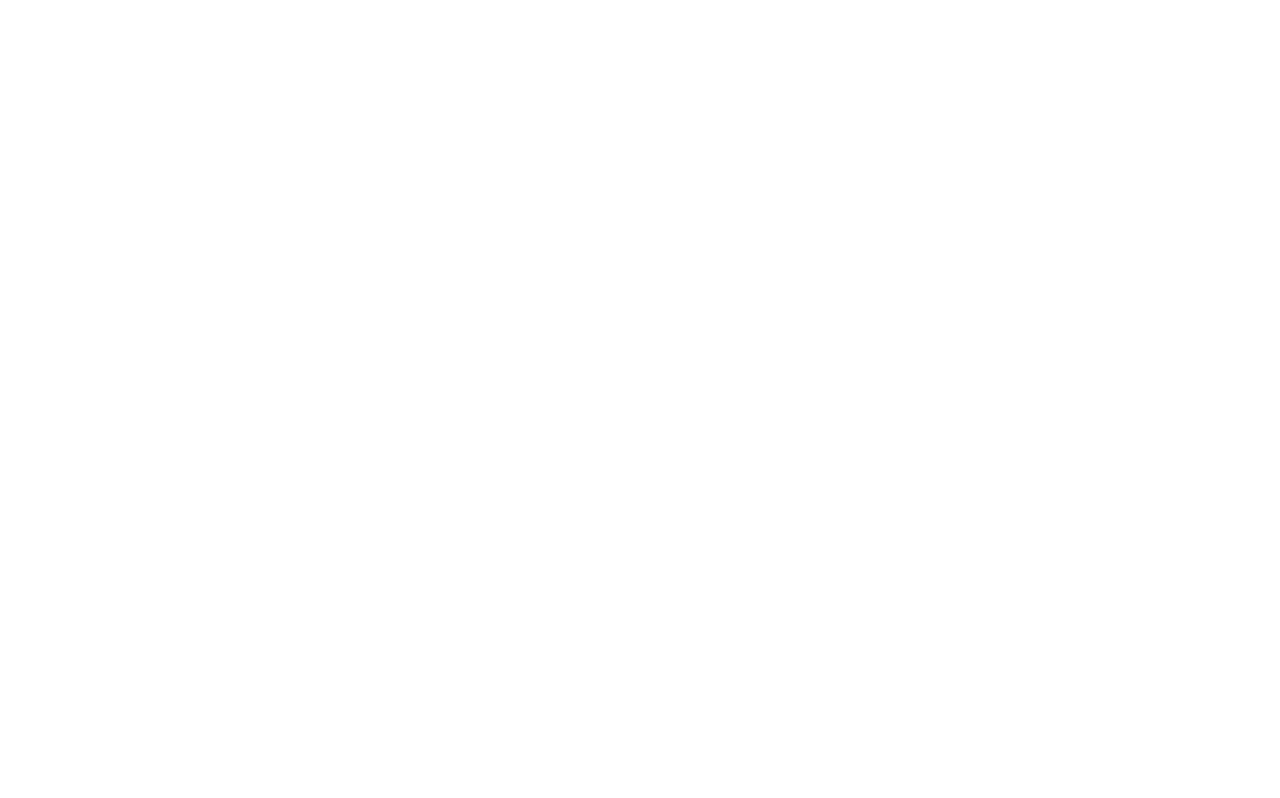
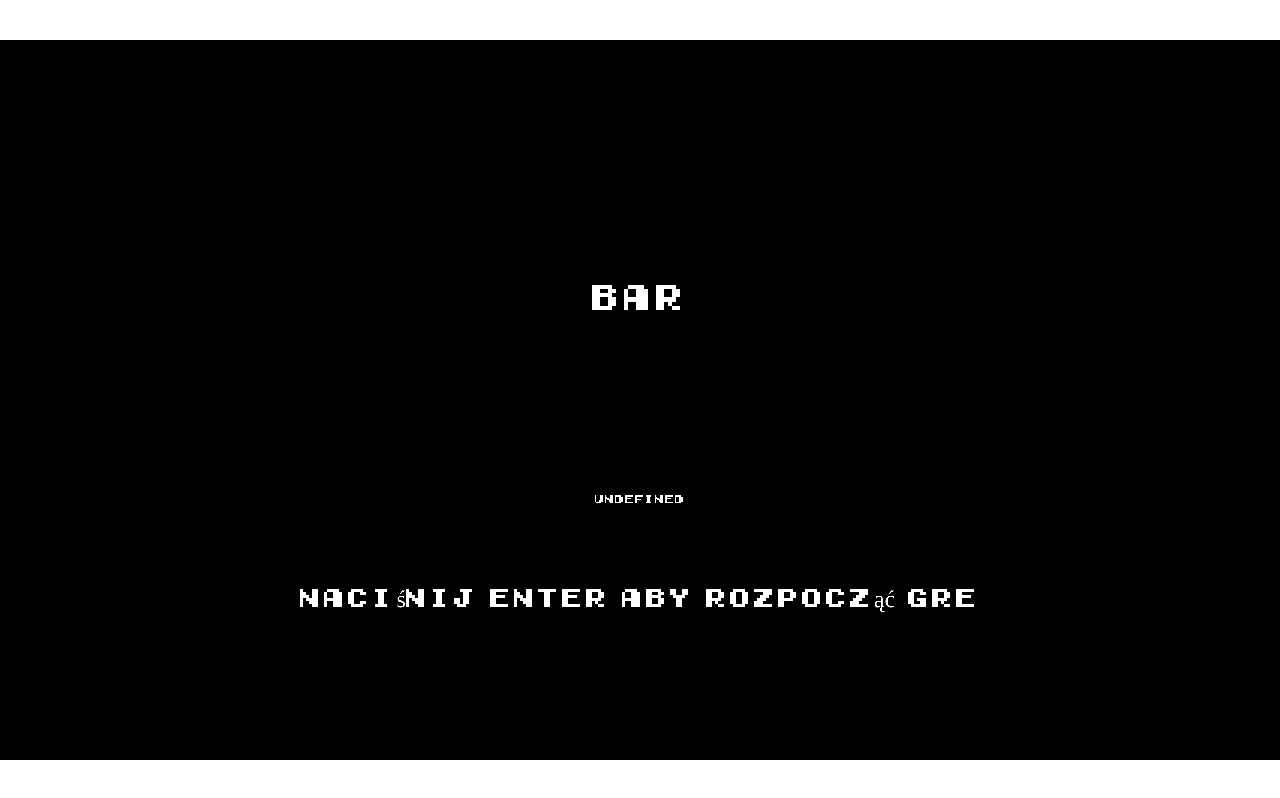
Before and after one commit to DanielGolonko/game, a plain HTML site: page index.html in a window 1280 px wide. Drawn offline with Linux system fonts and the light colour scheme; animation ran at ten frames a second; files whose address does not match are found by name.

Commit message:
Update index.html

```diff
--- a/index.html
+++ b/index.html
@@ -1,5 +1,5 @@
 <html>
   <body>
-    <script type="module" src=""src\main.js""></script>
+    <script type="module" src="\Zelda-like-Kaboomjs-master\src\main.js"></script>
   </body>
 </html>
```
